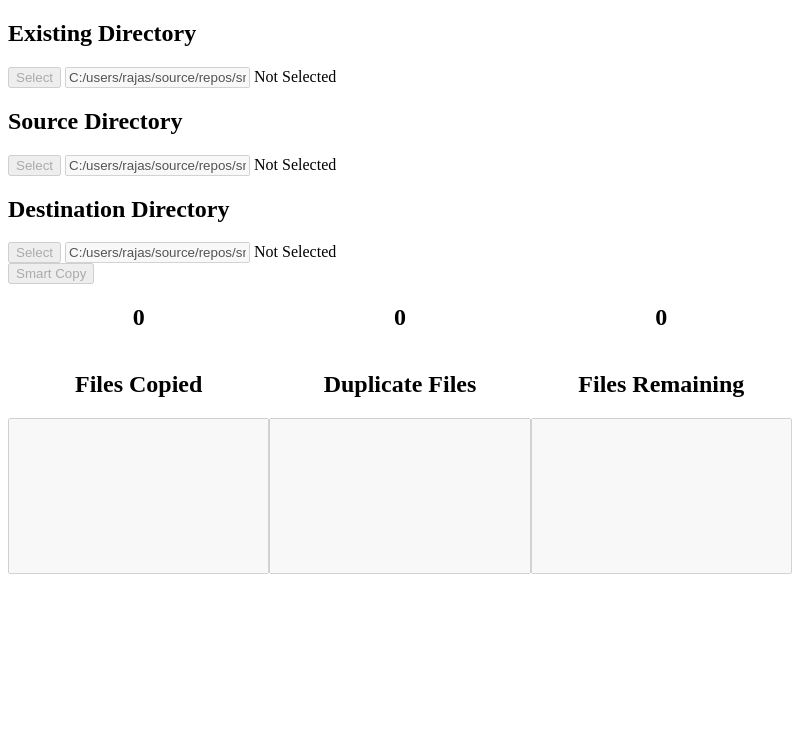
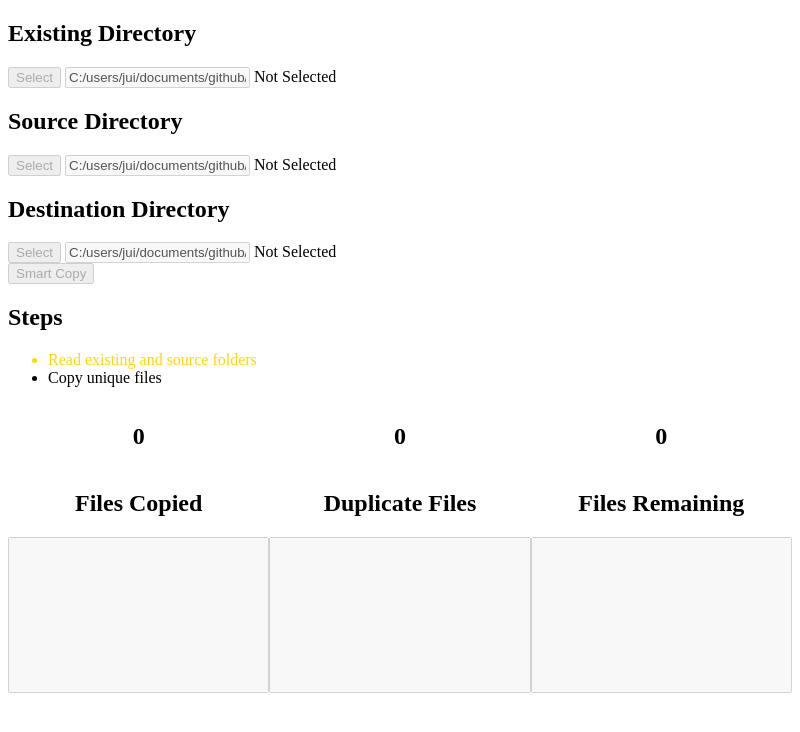
Before and after one commit to ChocolateLoverRaj/smart-photo-copier, an Electron app: page index.html in a window 800 px wide. Both pictures are taken after a click on the button "Smart Copy". Drawn offline with Linux system fonts and the light colour scheme; no server answers.

Commit message:
It works

```diff
--- a/index.html
+++ b/index.html
@@ -30,6 +30,11 @@
         <button name="copy" disabled>Smart Copy</button>
     </form>
     <div id="progress" class="hidden">
+        <h2>Steps</h2>
+        <ul id="steps">
+            <li>Read existing and source folders</li>
+            <li>Copy unique files</li>
+        </ul>
         <div id="grid">
             <h2 id="grid__copied">0</h2>
             <h2 id="grid__duplicate">0</h2>
--- a/package.json
+++ b/package.json
@@ -21,5 +21,9 @@
   "devDependencies": {
     "electromon": "^1.0.10",
     "electron": "^11.0.2"
+  },
+  "dependencies": {
+    "fs-extra": "^9.0.1",
+    "recursive-readdir-async": "^1.1.8"
   }
 }
--- a/script.js
+++ b/script.js
@@ -1,5 +1,8 @@
 const { dialog } = require('electron').remote
+const { list: recursiveReaddir } = require('recursive-readdir-async')
+const fsExtra = require('fs-extra')
 const fs = require('fs')
+const { join, basename, dirname } = require('path')
 
 const form = document.getElementById('form')
 const existSpan = document.getElementById('form__exist-span')
@@ -7,11 +10,12 @@ const srcSpan = document.getElementById('form__src-span')
 const destSpan = document.getElementById('form__dest-span')
 const progressDiv = document.getElementById('progress')
 const gridCopied = document.getElementById('grid__copied')
-const gridDuplicate = document.getElementById('grid__copied')
-const gridRemaining = document.getElementById('grid__copied')
+const gridDuplicate = document.getElementById('grid__duplicate')
+const gridRemaining = document.getElementById('grid__remaining')
 const textareaCopied = document.getElementById('grid__copied-list')
-const textareaDuplicate = document.getElementById('grid__copied-duplicate')
-const textareaRemaining = document.getElementById('grid__copied-remaining')
+const textareaDuplicate = document.getElementById('grid__duplicate-list')
+const textareaRemaining = document.getElementById('grid__remaining-list')
+const stepsList = document.getElementById('steps')
 
 form.addEventListener('submit', e => {
     e.preventDefault()
@@ -76,36 +80,97 @@ Object.values(dirs).forEach(dir => {
 })
 
 // TODO: remove this
-form.exist.value = 'C:/users/rajas/source/repos/smart-photo-copier/test/dest'
-form.src.value = 'C:/users/rajas/source/repos/smart-photo-copier/test/src/b'
-form.dest.value = 'C:/users/rajas/source/repos/smart-photo-copier/test/dest/b'
+form.exist.value = 'C:/users/jui/documents/github/smart-photo-copier/test/dest'
+form.src.value = 'C:/users/jui/documents/github/smart-photo-copier/test/src/b'
+form.dest.value = 'C:/users/jui/documents/github/smart-photo-copier/test/dest/b'
 form.copy.disabled = false
 
-const filesCopied = []
-const duplicateFiles = []
-const remainingFiles = []
+let currentStep = 0
+const filesCopied = new Set()
+const duplicateFiles = new Set()
+const remainingFiles = new Set()
 const updateProgress = () => {
-    gridCopied.innerText = filesCopied.length
-    duplicateFiles.innerText = filesCopied.length
-    remainingFiles.innerText = filesCopied.length
-    textareaCopied.innerText = filesCopied.join('\n')
-    textareaDuplicate.innerText = duplicateFiles.join('\n')
-    textareaRemaining.innerText = remainingFiles.join('\n')
+    for (let i = 0; i < stepsList.children.length; i++) {
+        const elem = stepsList.children[i]
+        elem.classList.remove('in-progress')
+        elem.classList.remove('complete')
+        if (i < currentStep) {
+            elem.classList.add('complete')
+        } else if (i === currentStep) {
+            elem.classList.add('in-progress')
+        }
+    }
+    gridCopied.innerText = filesCopied.size
+    gridDuplicate.innerText = duplicateFiles.size
+    gridRemaining.innerText = remainingFiles.size
+    textareaCopied.innerHTML = [...filesCopied].join('\n')
+    textareaDuplicate.innerHTML = [...duplicateFiles].join('\n')
+    textareaRemaining.innerHTML = [...remainingFiles].join('\n')
 }
 
-form.copy.addEventListener('click', () => {
+const disable = disable => {
     // Disable copy button
-    form.copy.disabled = true
+    form.copy.disabled = disable
     // Disable everything
     for (const { button, input } of Object.values(dirs)) {
-        button.disabled = true
-        input.disabled = true
+        button.disabled = disable
+        input.disabled = disable
     }
+}
+
+form.copy.addEventListener('click', async () => {
+    // Disable everything
+    disable(true)
     // Show progress
     progressDiv.classList.remove('hidden')
     // Reset progress
-    filesCopied.length = 0
-    duplicateFiles.length = 0
-    remainingFiles.length = 0
+    currentStep = 0
+    filesCopied.clear()
+    duplicateFiles.clear()
+    remainingFiles.clear()
     updateProgress()
+    // Read the exist dir
+    const readExist = recursiveReaddir(form.exist.value)
+    const readSrc = recursiveReaddir(form.src.value)
+    await Promise.all([readExist, readSrc])
+    currentStep++
+    updateProgress()
+    // Copy time
+    const createDirs = new Map()
+    const createDir = path => {
+        if (path === '.') {
+            return
+        }
+        if (createDirs.has(path)) {
+            return createDirs.get(path)
+        }
+        const promise = (async () => {
+            const parts = path.split('/')
+            if (parts.length > 1) {
+                await createDir([].concat(...parts.slice(0, parts.length - 1)))
+            }
+            await fsExtra.ensureDir(join(form.dest.value, path))
+        })()
+        createDirs.set(path, promise)
+        return promise
+    }
+    const existFiles = new Set((await readExist).map(({ name }) => name));
+    await Promise.all((await readSrc).map(async ({ fullname: path }) => {
+        const relativePath = path.slice(form.src.value.length + 1)
+        if (existFiles.has(basename(relativePath))) {
+            duplicateFiles.add(relativePath)
+            updateProgress()
+            return
+        }
+        remainingFiles.add(relativePath)
+        updateProgress()
+        await createDir(dirname(relativePath))
+        await fs.promises.copyFile(path, join(form.dest.value, relativePath))
+        remainingFiles.delete(relativePath)
+        filesCopied.add(relativePath)
+        updateProgress()
+    }))
+    currentStep++
+    updateProgress()
+    disable(false)
 })
--- a/styles.css
+++ b/styles.css
@@ -1,5 +1,13 @@
 body {
     background-color: white;
+}
+
+#steps>li.in-progress {
+    color: gold;
+}
+
+#steps>li.complete {
+    color: green
 }
 
 #grid {
@@ -8,7 +16,7 @@ body {
     text-align: center;
 }
 
-#grid > textarea {
+#grid>textarea {
     resize: none;
     height: 150px;
 }
```
Also changed, not shown: 5 other files.
